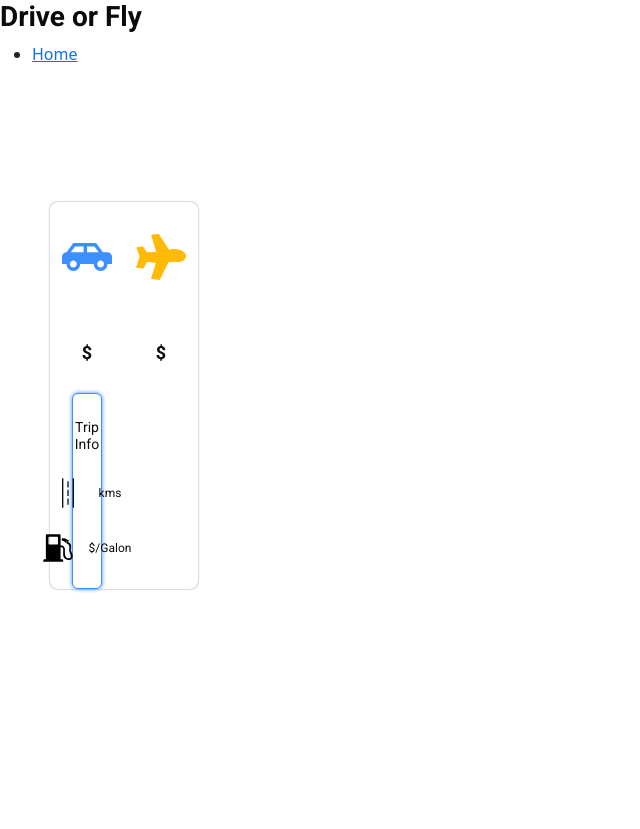
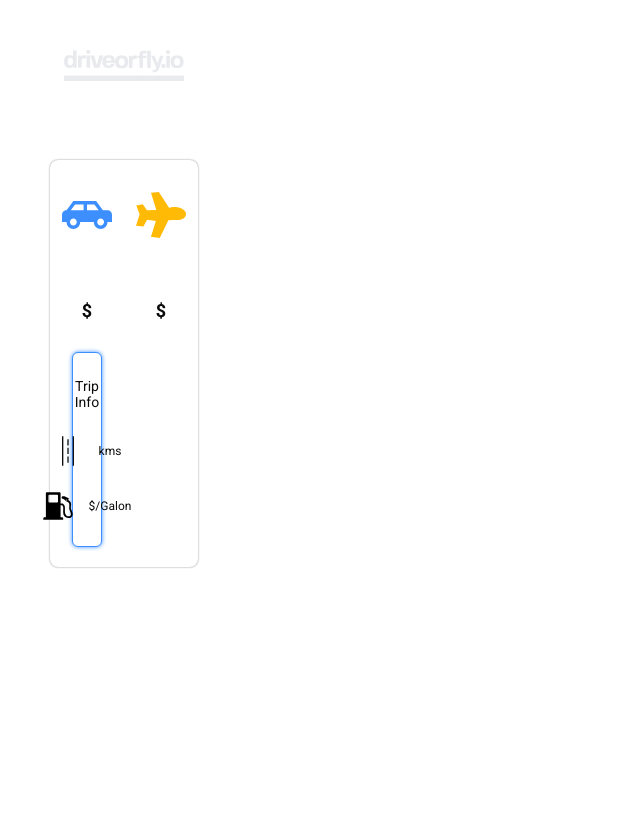
Before and after one commit to felipefischel/django-drive-or-fly, a Django app: template TransportationComparison/templates/TransportationComparison/result.html in a window 1280 px wide. Shown: the top 829 px of the page, without its empty margins (0-640 px from the left). After the commit the page ends 568 px from the top, so only its background shows below. Run offline with Django 4.2, Linux system fonts and the light colour scheme; the template is opened without the code that fills it, so the values that code supplies are empty; style sheets or scripts are compiled from the project's sources; some libraries are stand-ins or nearby versions.

Commit message:
created navbar

```diff
--- a/TransportationComparison/static/TransportationComparison/css/_index.scss
+++ b/TransportationComparison/static/TransportationComparison/css/_index.scss
@@ -8,7 +8,7 @@
 .main-form-container{
   position:absolute;
   margin-left: 50px;
-  margin-top: 120px;
+  margin-top: 160px;
   background-color: white;
   box-shadow: 0 0 2px grey;
   padding: 20px;
--- /dev/null
+++ b/TransportationComparison/static/TransportationComparison/css/_navbar.scss
@@ -0,0 +1,30 @@
+.navigation-div{
+  display: flex;
+  position: absolute;
+  align-items: center;
+  z-index: 1;
+  margin-top: 50px;
+  width: 100%;
+}
+
+.navigation-container{
+  display: flex;
+  justify-content: space-between;
+  width: 90%;
+  margin-left: auto;
+  margin-right: auto;
+}
+
+.nav-menu{
+  display: flex;
+  align-self: flex-end;
+  color: white;
+}
+
+.nav-logo-img{
+  width: 120px;
+}
+
+.nav-menu-item{
+  margin-left: 20px;
+}
--- a/TransportationComparison/static/TransportationComparison/css/_result.scss
+++ b/TransportationComparison/static/TransportationComparison/css/_result.scss
@@ -1,12 +1,13 @@
 .result-main-container{
   position:absolute;
   margin-left: 50px;
-  margin-top: 120px;
+  margin-top: 160px;
   background-color: white;
   box-shadow: 0 0 2px grey;
   border-radius: 8px;
   width: auto;
   height: auto;
+  padding-bottom: 20px;
 }
 
 .results-div{
--- a/TransportationComparison/static/TransportationComparison/css/style.scss
+++ b/TransportationComparison/static/TransportationComparison/css/style.scss
@@ -2,3 +2,4 @@
 @import "result";
 @import "variables";
 @import "design";
+@import "navbar";
--- a/TransportationComparison/templates/TransportationComparison/base.html
+++ b/TransportationComparison/templates/TransportationComparison/base.html
@@ -21,11 +21,7 @@
   </head>
 
   <body>
-    <h1>Drive or Fly</h1>
-    <ul>
-      <li><a href="{% url 'comparison:index' %}">Home</a></li>
-    </ul>
-
+    {% include 'TransportationComparison/navbar.html' %}
     {% block content %} {% endblock content %}
   </body>
 
--- a/TransportationComparison/templates/TransportationComparison/index.html
+++ b/TransportationComparison/templates/TransportationComparison/index.html
@@ -1,12 +1,10 @@
 {% extends 'TransportationComparison/base.html' %}
 {% load bootstrap5 %}
 {% load static %}
-<!-- <link rel="stylesheet" href="{% static 'bootstrap-datepicker/css/bootstrap-datepicker3.min.css' %}">
-<script src="{% static 'bootstrap-datepicker/js/bootstrap-datepicker.min.js' %}"></script> -->
 {% block title %} Home {% endblock %}
 {% block content %}
 
-      <div class="background-ad-image" style="background-image: {{backgroundimage}}">
+  <div class="background-ad-image" style="background-image: {{backgroundimage}}">
     <div class="main-form-container">
       {{ form.media }}
       <form action="{% url 'comparison:compare'%}" method="post">
@@ -27,4 +25,5 @@
       </form>
     </div>
   </div>
+
 {% endblock %}
--- /dev/null
+++ b/TransportationComparison/templates/TransportationComparison/navbar.html
@@ -0,0 +1,14 @@
+{% load static %}
+<nav class="navigation-div">
+  <div class="navigation-container">
+    <div class="nav-logo">
+      <a href="{% url 'comparison:index' %}">
+        <img class="nav-logo-img" src="{% static 'icons/driveorfly-grey.svg' %}" alt="driveorfly-logo">
+      </a>
+    </div>
+    <div class="nav-menu">
+      <div>Advertising</div>
+      <div class="nav-menu-item">About</div>
+    </div>
+  </div>
+</nav>
```
Also changed, not shown: TransportationComparison/static/css/TransportationComparison/TransportationComparison/css/style.css (+30 -3 lines), TransportationComparison/static/icons/driveorfly-grey.svg (added), 1 other file.
